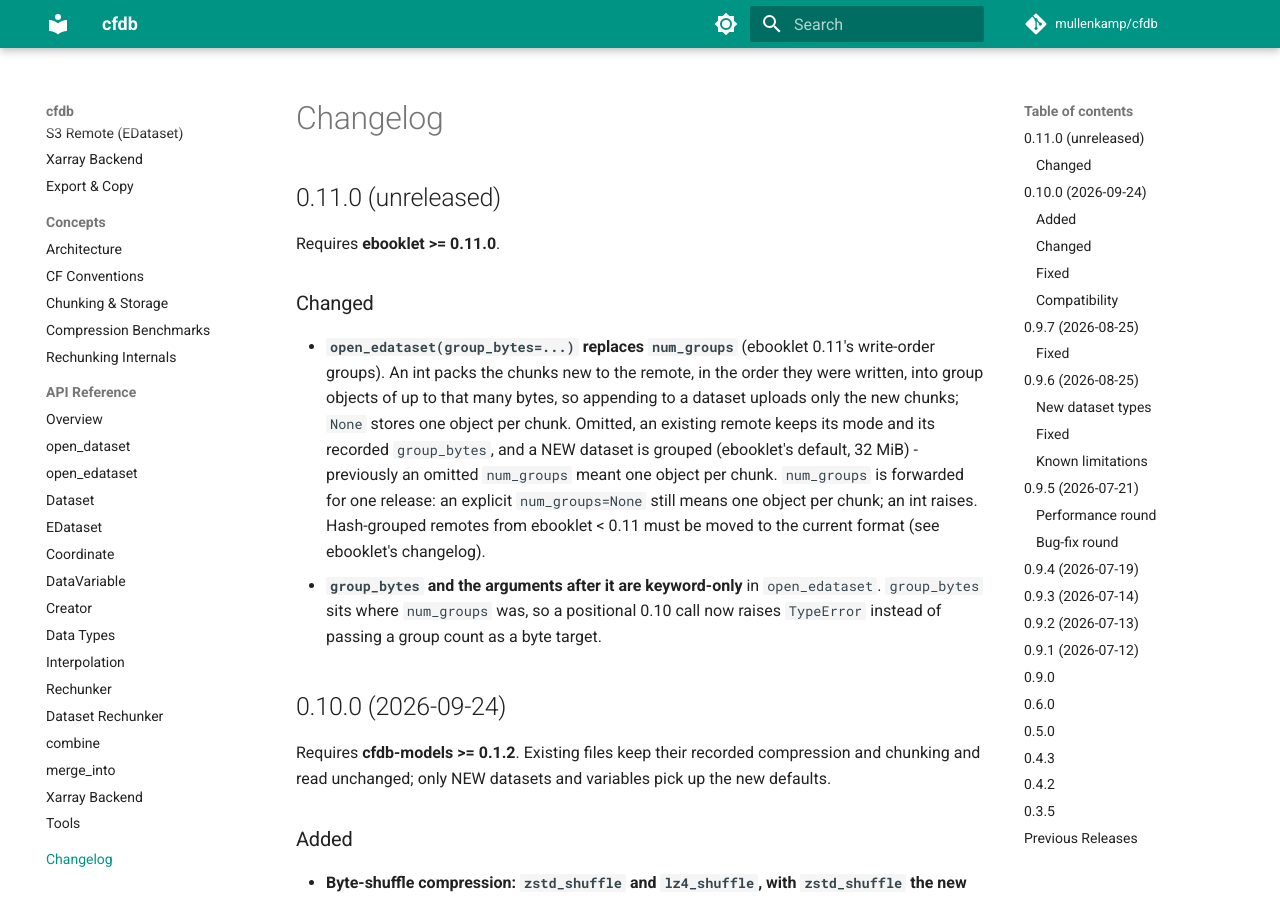
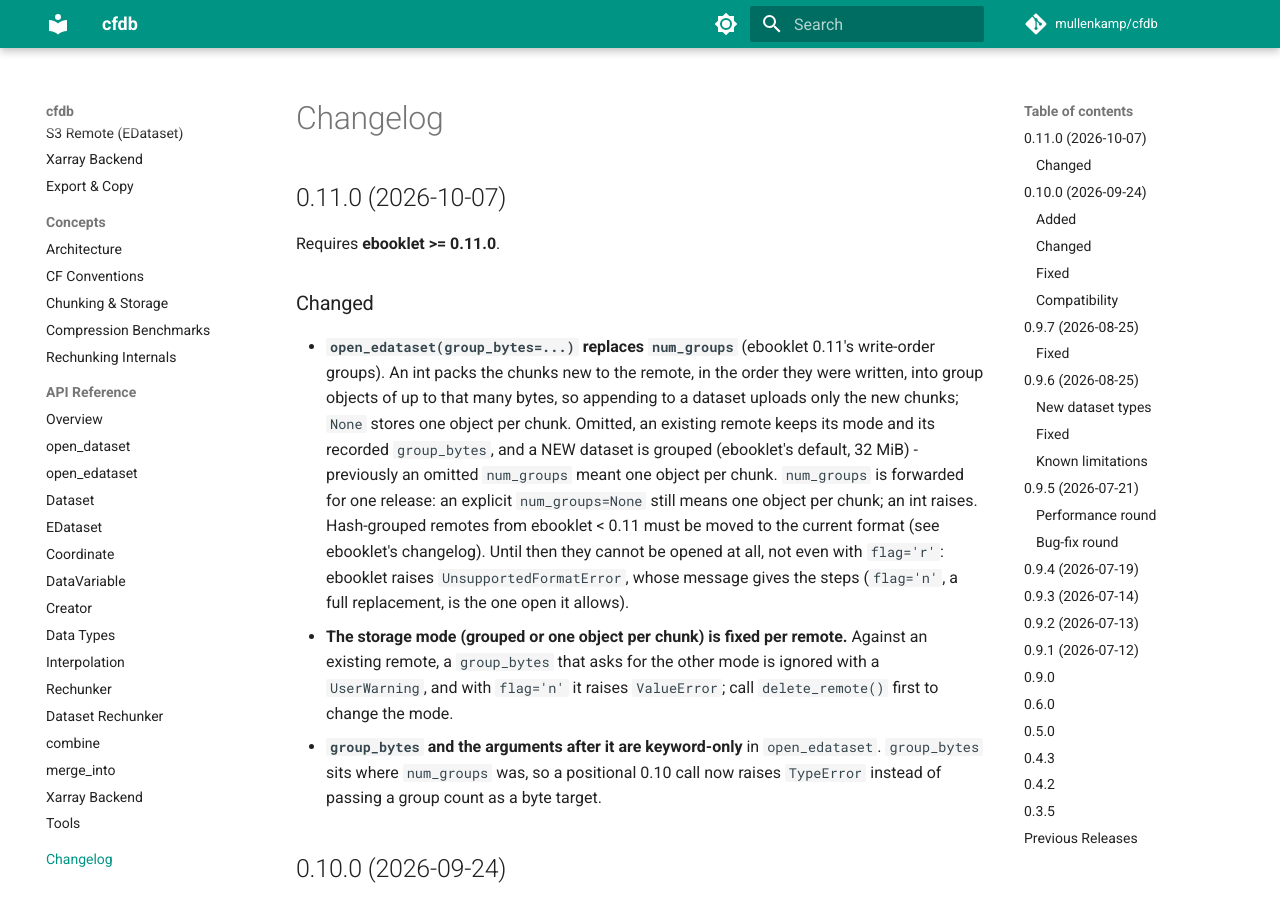
Before and after one commit to mullenkamp/cfdb, an MkDocs documentation site: the page built from docs/changelog.md, in a window 1280 px wide and 900 px high. Built offline with MkDocs 1.6.1 and Material for MkDocs 9.7.7, drawn with Linux system fonts in a browser that asks for light colours; comment, search, counter and statistics services are not loaded.

Commit message:
updated docs

```diff
--- a/docs/changelog.md
+++ b/docs/changelog.md
@@ -1,6 +1,6 @@
 # Changelog
 
-## 0.11.0 (unreleased)
+## 0.11.0 (2026-10-07)
 
 Requires **ebooklet >= 0.11.0**.
 
@@ -13,7 +13,12 @@ Requires **ebooklet >= 0.11.0**.
   (ebooklet's default, 32 MiB) - previously an omitted `num_groups` meant one object per chunk.
   `num_groups` is forwarded for one release: an explicit `num_groups=None` still means one object per
   chunk; an int raises. Hash-grouped remotes from ebooklet < 0.11 must be moved to the current format
-  (see ebooklet's changelog).
+  (see ebooklet's changelog). Until then they cannot be opened at all, not even with `flag='r'`:
+  ebooklet raises `UnsupportedFormatError`, whose message gives the steps (`flag='n'`, a full
+  replacement, is the one open it allows).
+- **The storage mode (grouped or one object per chunk) is fixed per remote.** Against an existing
+  remote, a `group_bytes` that asks for the other mode is ignored with a `UserWarning`, and with
+  `flag='n'` it raises `ValueError`; call `delete_remote()` first to change the mode.
 - **`group_bytes` and the arguments after it are keyword-only** in `open_edataset`. `group_bytes`
   sits where `num_groups` was, so a positional 0.10 call now raises `TypeError` instead of passing
   a group count as a byte target.
```
Also changed, not shown: docs/guide/s3-remote.md (+13 -6 lines), docs/reference/coordinate.md (+2 -2 lines), docs/reference/dataset-rechunker.md (+1 -1 lines), docs/reference/dataset.md (+3 -3 lines), 2 other files.
